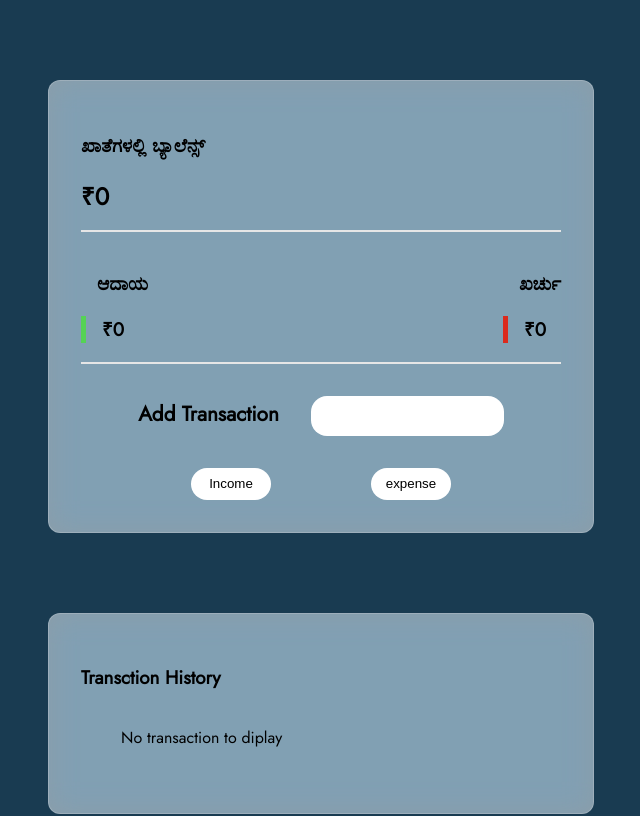
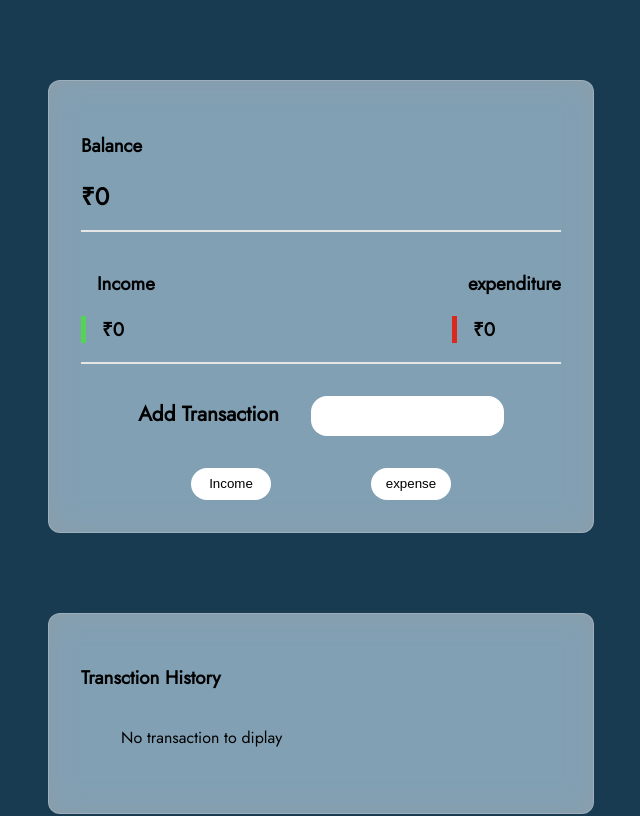
Before and after one commit to dastageer-hc/React-expense-tracker-app, a React (Create React App) app: page / in a window 1280 px wide. Shown: the top 816 px of the page, without its empty margins (319-959 px from the left). Built offline with nearby package versions, Linux system fonts and the light colour scheme.

Commit message:
Updated label to english

```diff
--- a/src/App.js
+++ b/src/App.js
@@ -70,17 +70,17 @@ const balance = transactions.reduce((acc,el)=>acc+el,0)
       <Card>
 
         <aside>
-          <h3 className={classes.balance_label}>ಖಾತೆಗಳಲ್ಲಿ ಬ್ಯಾಲೆನ್ಸ್</h3>
+          <h3 className={classes.balance_label}>Balance</h3>
           <h1 className={classes['total-balance']}>₹{balance}</h1>
         </aside>
 
         <section className={classes.transaction_container}>
           <aside>
-          <h3 className={classes.transaction_label}>ಆದಾಯ</h3>
+          <h3 className={classes.transaction_label}>Income</h3>
           <h1 className={classes.income}>₹{totalIncome}</h1>
           </aside>
           <aside>
-          <h3 className={classes.transaction_label}>ಖರ್ಚು</h3>
+          <h3 className={classes.transaction_label}>expenditure</h3>
           <h1 className={classes.expense}>₹{totalExpense}</h1>
           </aside>
         </section>
```
